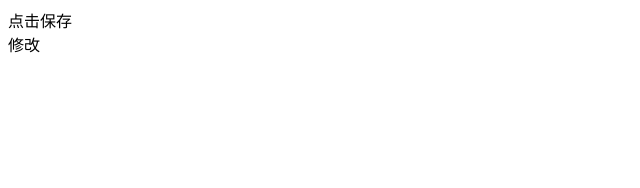
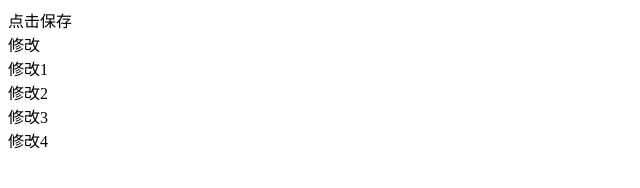
Before and after one commit to freezoom-spec/git-study, a plain HTML site: page test.html in a window 1280 px wide. Shown: the whole page, without its empty margins (0-640 px from the left). Drawn offline with Linux system fonts and the light colour scheme.

Commit message:
合并4个commit

```diff
--- a/test.html
+++ b/test.html
@@ -7,6 +7,10 @@
 <body>
     <div onclick="onClick()">点击保存</div>
     <div>修改</div>
+    <div>修改1</div>
+    <div>修改2</div>
+    <div>修改3</div>
+    <div>修改4</div>
     <script>
         const downloadF = function (content, filename) {
             // 创建a标签
```
